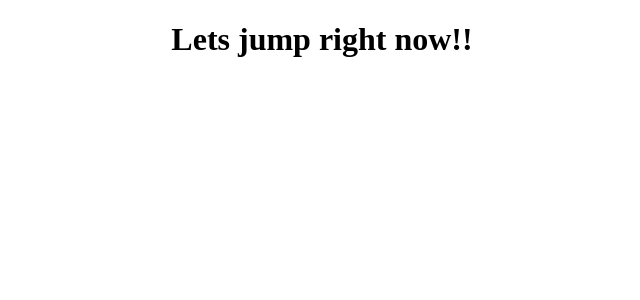
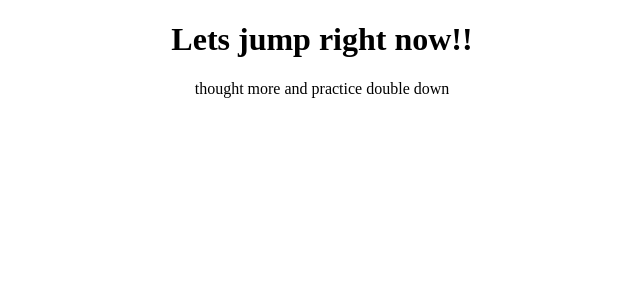
Before and after one commit to felipe-programador-18/morepractice-react, a React (Create React App) app in the folder pratice-app/: page / in a window 1280 px wide. Shown: the top 300 px of the page, without its empty margins (318-958 px from the left). Built offline with nearby package versions, Linux system fonts and the light colour scheme.

Commit message:
c1- adding first modify

```diff
--- a/pratice-app/src/App.js
+++ b/pratice-app/src/App.js
@@ -1,11 +1,26 @@
 
 import './App.css';
+
+
+
+//remmeber little bit about react and flag used usestate
+const Paragrafo = (props) => {
+  return (
+    <p>{props.text} </p>
+  )
+}
+
 
 function App() {
   return (
     <div className="App">
       <h1>Lets jump right now!!</h1>
-    </div>
+
+    <Paragrafo text='thought more and practice double down' />
+
+
+
+      </div>
   );
 }
 
```
